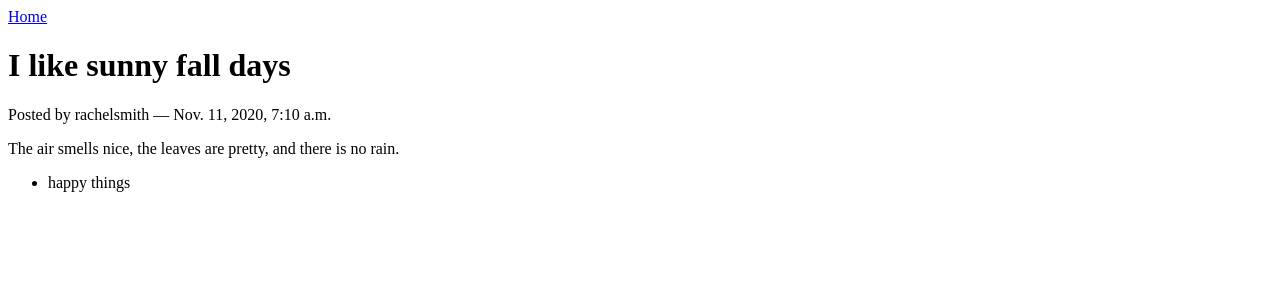
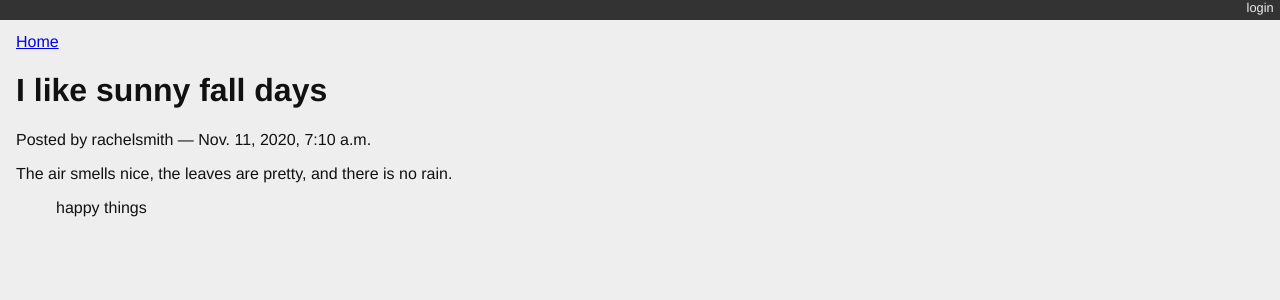
Before and after one commit to rachelsmith9240/django-blog, a Django app: page /posts/2/ in a window 1280 px wide. Shown: the top 300 px of the page. Run offline with Django 3.2, Linux system fonts and the light colour scheme; data comes from the database, SQL or seed files in the repository; both versions use the stored data as it was after the commit; parts of the project's set-up code (start-up, migrations or seed data) failed here and were passed over.

Commit message:
Got the control bar and static files to work.

```diff
--- /dev/null
+++ b/blogging/static/django_blog.css
@@ -0,0 +1,74 @@
+body {
+    background-color: #eee;
+    color: #111;
+    font-family: "HelveticaNeue-Light", "Helvetica Neue Light", "Helvetica Neue", Helvetica, Arial, "Lucida Grande", sans-serif;
+    margin:0;
+    padding:0;
+}
+#container {
+    margin:0;
+    padding:0;
+    margin-top: 0px;
+}
+#header {
+    background-color: #333;
+    border-botton: 1px solid #111;
+    margin:0;
+    padding:0;
+}
+#control-bar {
+    margin: 0em 0em 1em;
+    list-style: none;
+    list-style-type: none;
+    text-align: right;
+    color: #eee;
+    font-size: 80%;
+    padding-bottom: 0.4em;
+}
+#control-bar li {
+    display: inline-block;
+}
+#control-bar li a {
+    color: #eee;
+    padding: 0.5em;
+    text-decoration: none;
+}
+#control-bar li a:hover {
+    color: #cce;
+}
+#content {
+    margin: 0em 1em 1em;
+}
+
+ul#entries {
+    list-style: none;
+    list-style-type: none;
+}
+div.entry {
+    margin-right: 2em;
+    margin-top: 1em;
+    border-top: 1px solid #cecece;
+}
+ul#entries li:first-child div.entry {
+    border-top: none;
+    margin-top: 0em;
+}
+div.entry-body {
+    margin-left: 2em;
+}
+.notification {
+    float: right;
+    text-align: center;
+    width: 25%;
+    padding: 1em;
+}
+.info {
+    background-color: #aae;
+}
+ul.categories {
+    list-style: none;
+    list-style-type: none;
+}
+ul.categories li {
+    display: inline;
+}
--- a/blogging/urls.py
+++ b/blogging/urls.py
@@ -1,7 +1,11 @@
 from django.urls import path
 from blogging.views import stub_view, list_view, detail_view
+from django.contrib.auth.views import LoginView, LogoutView
+
 
 urlpatterns = [
     path('', list_view, name="blog_index"),
     path('posts/<int:post_id>/', detail_view, name="blog_detail"),
+    path('login/', LoginView.as_view(template_name='login.html'), name="login"),
+    path('logout/', LogoutView.as_view(next_page='/'), name="logout"),
 ]
--- a/mysite/settings.py
+++ b/mysite/settings.py
@@ -121,3 +121,5 @@ USE_TZ = True
 # https://docs.djangoproject.com/en/3.1/howto/static-files/
 
 STATIC_URL = '/static/'
+LOGIN_URL = '/login/'
+LOGIN_REDIRECT_URL = '/'
--- a/mysite/templates/base.html
+++ b/mysite/templates/base.html
@@ -1,11 +1,23 @@
+{% load static %}
 {# mysite/templates/base.html #}
 
 <!DOCTYPE html>
 <html>
   <head>
     <title>My Django Blog</title>
+    <link type="text/css" rel="stylesheet" href="{% static 'django_blog.css' %}">
   </head>
   <body>
+    <div id="header">  {# header begins here #}
+        <ul id="control-bar">
+        {% if user.is_authenticated %}
+         {% if user.is_staff %}<li><a href="{% url 'admin:index' %}">admin</a></li>{% endif %}
+          <li><a href="{% url 'logout' %}">logout</a></li>
+         {% else %}
+          <li><a href="{% url 'login' %}">login</a></li>
+        {% endif %}
+        </ul>
+       </div>
     <div id="container">
       <div id="content">
       {% block content %}
```
Also changed, not shown: mysite/templates/login.html (added, +9 -0 lines), db.sqlite3, 1 other file.
